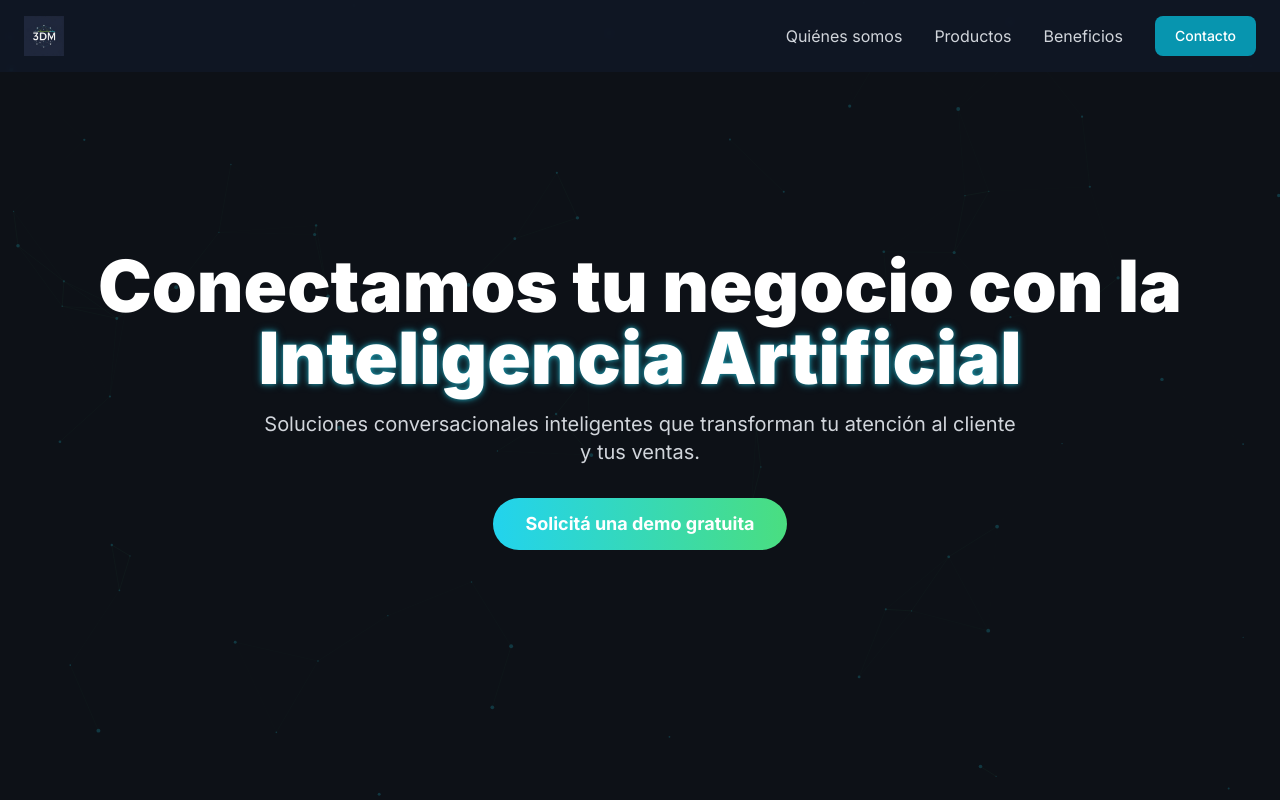
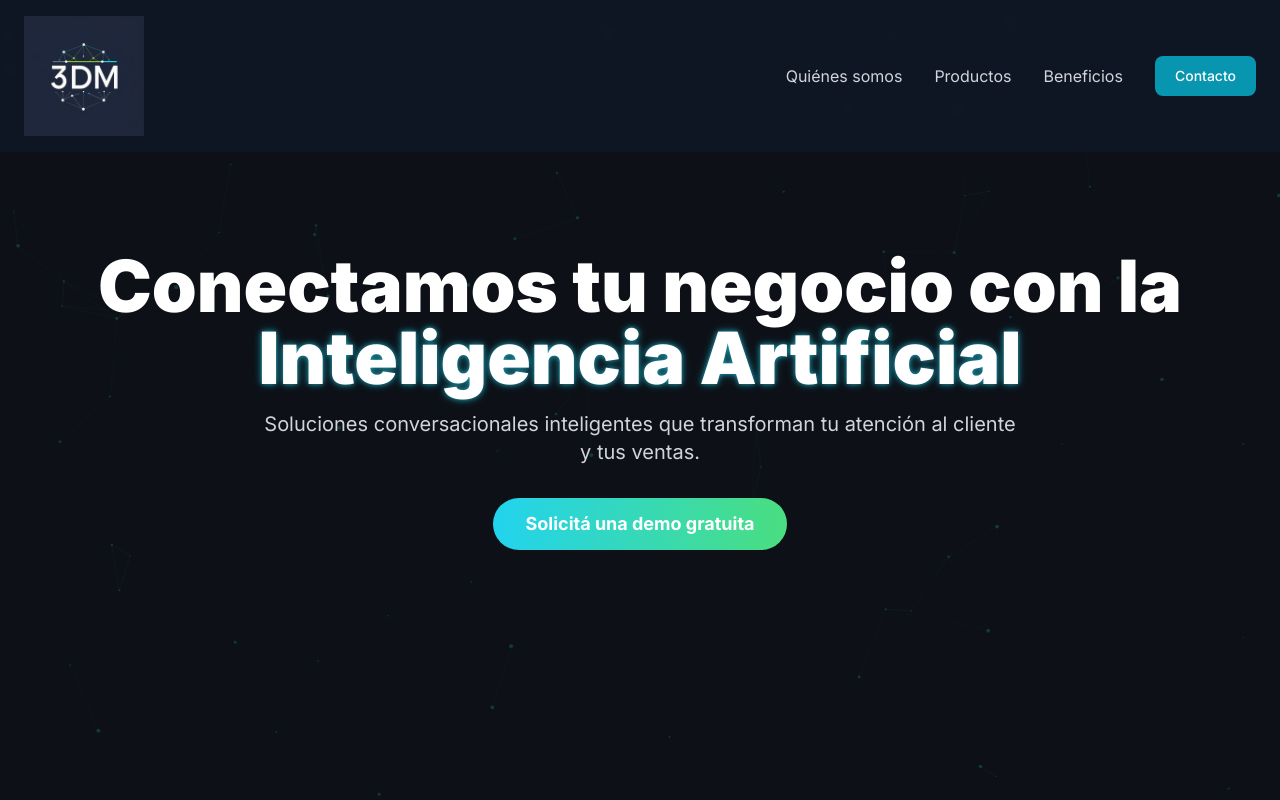
Before and after one commit to QuatroDeCopas/3DM, a plain HTML site: page index.html in a window 1280 px wide. Shown: the top 800 px of the page. Drawn offline with nearby package versions, Linux system fonts and the light colour scheme.

Commit message:
tamaño logo

```diff
--- a/index.html
+++ b/index.html
@@ -83,7 +83,7 @@
             color: #4ade80 !important;
         }
         .logo-img {
-            height: 40px; /* Adjust as needed */
+            height: 120px; /* Adjust as needed */
             width: auto;
         }
     </style>
```
